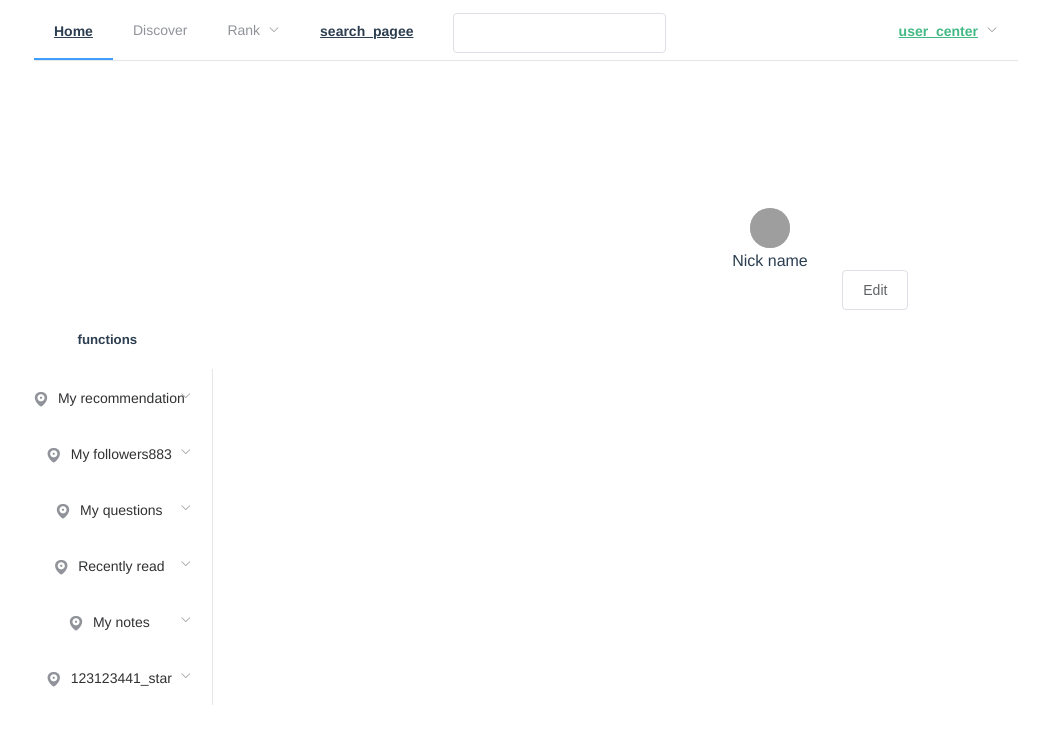
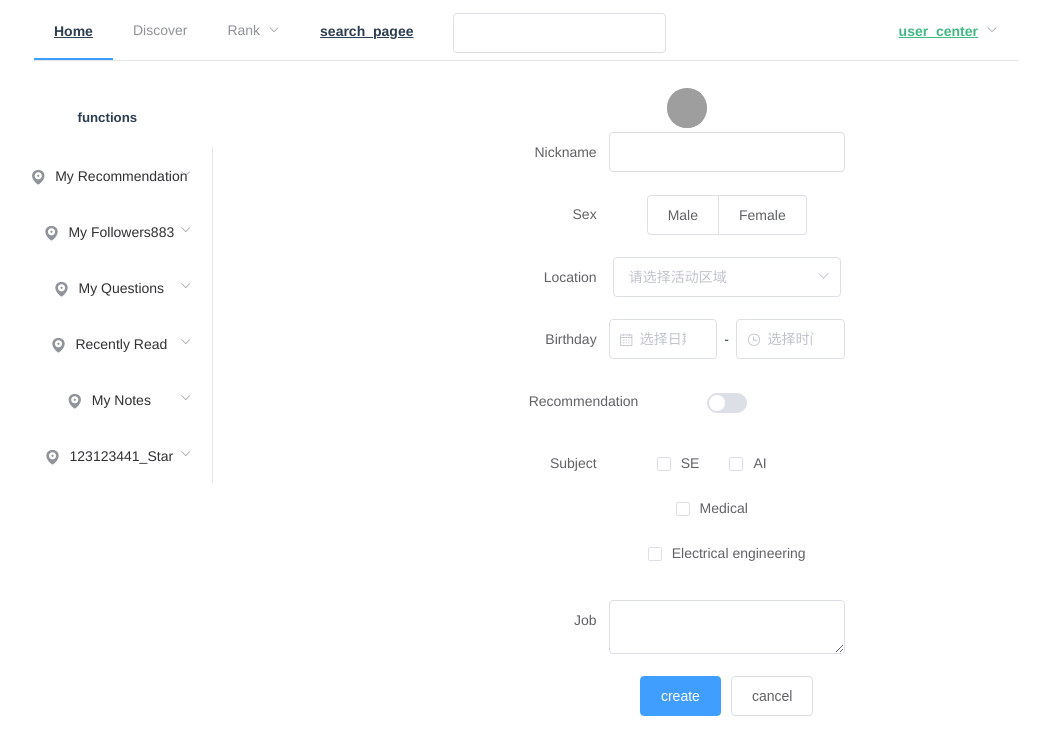
Before and after one commit to JiaMing5139/paper-note, a Vue app: page /user_center in a window 1280 px wide. Shown: the top 754 px of the page, without its empty margins (186-1235 px from the left). Built offline with nearby package versions, Linux system fonts and the light colour scheme; grey boxes are pictures that could not be loaded.

Commit message:
try push

```diff
--- a/src/views/search_pagee.vue
+++ b/src/views/search_pagee.vue
@@ -34,7 +34,7 @@
 <!--            </el-col>-->
 <!--          </el-row>-->
 <!--&lt;!&ndash;          <el-col :span="10" :offset="8" style="font-size: 40px">&ndash;&gt;-->
-            <el-button @click="searchresult">search result</el-button>
+<!--            <el-button @click="searchresult">search result</el-button>-->
 <!--&lt;!&ndash;&lt;!&ndash;            <el-button type="text">search result</el-button>&ndash;&gt;&ndash;&gt;-->
 <!--&lt;!&ndash;          </el-col>&ndash;&gt;-->
 <!--        </el-row>-->
--- a/src/views/user_center.vue
+++ b/src/views/user_center.vue
@@ -3,21 +3,21 @@
 <!--    <el-container>-->
 <!--      <el-main>-->
 <!--        <div style="margin: 0px 0;">-->
-        <el-row >
-          <el-col span="4" offset="2">
-            <div class="demo-type">
-              <div>
-                <el-avatar src="https://cube.elemecdn.com/0/88/03b0d39583f48206768a7534e55bcpng.png"></el-avatar>
-              </div>
-            </div>
-            <el-col >
-               Nick  name
-            </el-col>
-          </el-col>
-          <el-col :span="4" :offset="18">
-            <el-button @click="Edit">Edit</el-button>
-          </el-col>
-        </el-row>
+<!--        <el-row >-->
+<!--          <el-col span="4" offset="2">-->
+<!--            <div class="demo-type">-->
+<!--              <div>-->
+<!--                <el-avatar src="https://cube.elemecdn.com/0/88/03b0d39583f48206768a7534e55bcpng.png"></el-avatar>-->
+<!--              </div>-->
+<!--            </div>-->
+<!--            <el-col >-->
+<!--               Nick  name-->
+<!--            </el-col>-->
+<!--          </el-col>-->
+<!--          <el-col :span="4" :offset="18">-->
+<!--            <el-button @click="Edit">Edit</el-button>-->
+<!--          </el-col>-->
+<!--        </el-row>-->
 <!--          <el-divider></el-divider>-->
 <!--        <el-row>-->
 <!--          <el-col :span="2" :offset="0">-->
@@ -87,25 +87,8 @@
 <template>
   <div id="app">
     <div class="home">
-      <el-row >
-        <el-col>
-          <el-col span="4" offset="16">
-            <div class="demo-type">
-              <div>
-                <el-avatar src="https://cube.elemecdn.com/0/88/03b0d39583f48206768a7534e55bcpng.png"></el-avatar>
-              </div>
-            </div>
-            <el-col >
-              Nick  name
-            </el-col>
-          </el-col>
-        </el-col>
-        <el-col>
-          <el-col :span="4" :offset="18">
-            <el-button @click="Edit">Edit</el-button>
-          </el-col>
-        </el-col>
-        <el-col :span="4" id="left_nav">
+      <el-row>
+        <el-col :span="4" id="left_nav" style="margin-top:-120px">
           <h5>functions</h5>
           <el-menu
             default-active="2"
@@ -115,7 +98,7 @@
             <el-submenu index="1">
               <template slot="title">
                 <i class="el-icon-location"></i>
-                <span>My recommendation</span>
+                <span>My Recommendation</span>
               </template>
               <el-menu-item-group>
                 <template slot="title">分组一</template>
@@ -133,7 +116,7 @@
             <el-submenu index="1">
               <template slot="title">
                 <i class="el-icon-location"></i>
-                <span>My followers883</span>
+                <span>My Followers883</span>
               </template>
               <el-menu-item-group>
                 <template slot="title">分组一</template>
@@ -151,7 +134,7 @@
             <el-submenu index="1">
               <template slot="title">
                 <i class="el-icon-location" span="2"></i>
-                <span>My questions</span>
+                <span>My Questions</span>
                 <!--                <span :title="node.label">Controllable Parapharse Generation with a Syntactic Exemplar</span>-->
               </template>
               <el-menu-item-group>
@@ -170,7 +153,7 @@
             <el-submenu index="1">
               <template slot="title">
                 <i class="el-icon-location"></i>
-                <span>Recently read</span>
+                <span>Recently Read</span>
               </template>
               <el-menu-item-group>
                 <template slot="title">分组一</template>
@@ -188,7 +171,7 @@
             <el-submenu index="1">
               <template slot="title">
                 <i class="el-icon-location"></i>
-                <span>My notes</span>
+                <span>My Notes</span>
               </template>
               <el-menu-item-group>
                 <template slot="title">分组一</template>
@@ -206,7 +189,7 @@
             <el-submenu index="1">
               <template slot="title">
                 <i class="el-icon-location"></i>
-                <span>123123441_star</span>
+                <span>123123441_Star</span>
               </template>
               <el-menu-item-group>
                 <template slot="title">分组一</template>
@@ -222,28 +205,67 @@
               </el-submenu>
             </el-submenu>
           </el-menu>
+
         </el-col>
-<!--        <el-col :span="12" id = "main_view">-->
-<!--          <h style="margin-right: 700px">paper ground</h>-->
-<!--          <div v-for="(item,index) in paperlist">-->
-<!--            <el-row>-->
-<!--              <el-col :span="24" id="paper_display">-->
-<!--                <div class="grid-content bg-purple-light">-->
-<!--                  <el-row id="paper_title" style="line-height:20px;margin-right: 700px" ><h1>Tittle </h1></el-row>-->
-<!--                  <el-row id="paper_abstract" style="line-height:20px;margin-right: 80px">Those books included in the Bible by a tradition or group are called canonical. A number of Bible canons have evolved, with overlapping and diverging contents.[2] The Hebrew Bible overlaps with the Greek Septuagint and the Christian Old Testament. The Christian New Testament is a collection of writings by early Christians, believed to be mostly Jewish disciples of Christ, written in first-century Koine Greek. A</el-row>-->
-<!--                  <el-row id="paper_info" >-->
-<!--                    <el-label>author : {{item.author}}  </el-label>-->
-<!--                    <el-label>notes :  {{item.num_notes}}   </el-label>-->
-<!--                  </el-row>-->
-<!--                </div>-->
-<!--              </el-col>-->
-<!--            </el-row>-->
-<!--          </div>-->
 
-<!--        </el-col>-->
+        <el-col span="6" offset="6" style="margin-top:-120px">
+          <el-form ref="form" :model="form" label-width="80px">
+            <div>
+              <el-avatar src="https://cube.elemecdn.com/0/88/03b0d39583f48206768a7534e55bcpng.png"></el-avatar>
+            </div>
+            <el-form-item label="Nickname">
+              <el-input v-model="form.name"></el-input>
+            </el-form-item>
+            <el-form-item label="Sex" >
+              <el-radio-group v-model="form.type" style="width: 100%">
+                <el-radio-button label="Male" value="Male"></el-radio-button>
+                <el-radio-button label="Female" value="Female"></el-radio-button>
+                <!--                <el-radio-button label="Conceal" value="Conceal"></el-radio-button>-->
+              </el-radio-group>
+            </el-form-item>
+            <el-form-item label="Location">
+              <el-select v-model="form.region" placeholder="请选择活动区域">
+                <el-option label="Texas" value="shanghai"></el-option>
+                <el-option label="Beijing" value="beijing"></el-option>
+              </el-select>
+            </el-form-item>
+            <el-form-item label="Birthday">
+              <el-col :span="11">
+                <el-date-picker type="date" placeholder="选择日期" v-model="form.date1" style="width: 100%;"></el-date-picker>
+              </el-col>
+              <el-col class="line" :span="2">-</el-col>
+              <el-col :span="11">
+                <el-time-picker placeholder="选择时间" v-model="form.date2" style="width: 100%;"></el-time-picker>
+              </el-col>
+            </el-form-item>
+            <el-form-item label="Recommendation">
+              <el-switch v-model="form.delivery"></el-switch>
+            </el-form-item>
 
+            <el-form-item label="Subject">
+              <el-checkbox-group v-model="form.type">
+                <el-checkbox label="SE" name="type"></el-checkbox>
+                <el-checkbox label="AI" name="type"></el-checkbox>
+                <el-checkbox label="Medical" name="type"></el-checkbox>
+                <el-checkbox label="Electrical engineering" name="type"></el-checkbox>
+              </el-checkbox-group>
+            </el-form-item>
+            <!--            <el-form-item label="特殊资源">-->
+            <!--              <el-radio-group v-model="form.resource">-->
+            <!--                <el-radio label="线上品牌商赞助"></el-radio>-->
+            <!--                <el-radio label="线下场地免费"></el-radio>-->
+            <!--              </el-radio-group>-->
+            <!--            </el-form-item>-->
+            <el-form-item label="Job">
+              <el-input type="textarea" v-model="form.desc"></el-input>
+            </el-form-item>
+            <el-form-item>
+              <el-button type="primary" @click="onSubmit">create</el-button>
+              <el-button>cancel</el-button>
+            </el-form-item>
+          </el-form>
+        </el-col>
       </el-row>
-
     </div>
   </div>
 </template>
@@ -353,17 +375,31 @@ export default {
         name: 'home',
         data () {
             return {
-      isCollapse: true,
-      paperlist: [
-        { author: 'wang',
-          date: '1101',
-          num_notes: 12 },
-        { author: 'liyong',
-          date: '1103',
-          num_notes: 15 }
-      ]
+                form: {
+                    name: '',
+                    region: '',
+                    date1: '',
+                    date2: '',
+                    delivery: false,
+                    type: [],
+                    resource: '',
+                    desc: ''
+                }
             }
         },
+        // data () {
+        //   return {
+        //     isCollapse: true,
+        //     paperlist: [
+        //       { author: 'wang',
+        //         date: '1101',
+        //         num_notes: 12 },
+        //       { author: 'liyong',
+        //         date: '1103',
+        //         num_notes: 15 }
+        //     ]
+        //   }
+        // },
         created: function () {
             // `this` 指向 vm 实例
             console.log('a is: ' + this.a)
```
Also changed, not shown: src/views/admin.vue (+100 -50 lines). Lines whose indentation alone changed are shown as unchanged.
